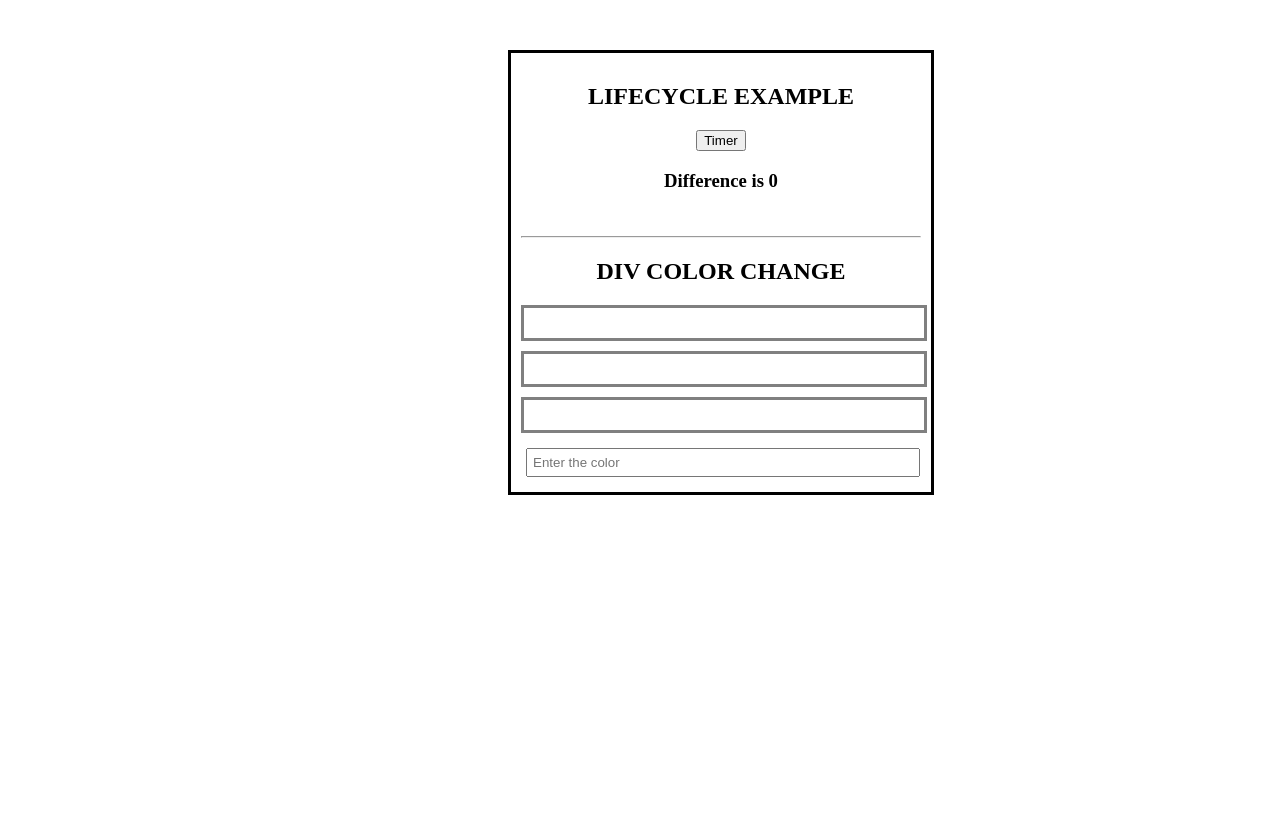
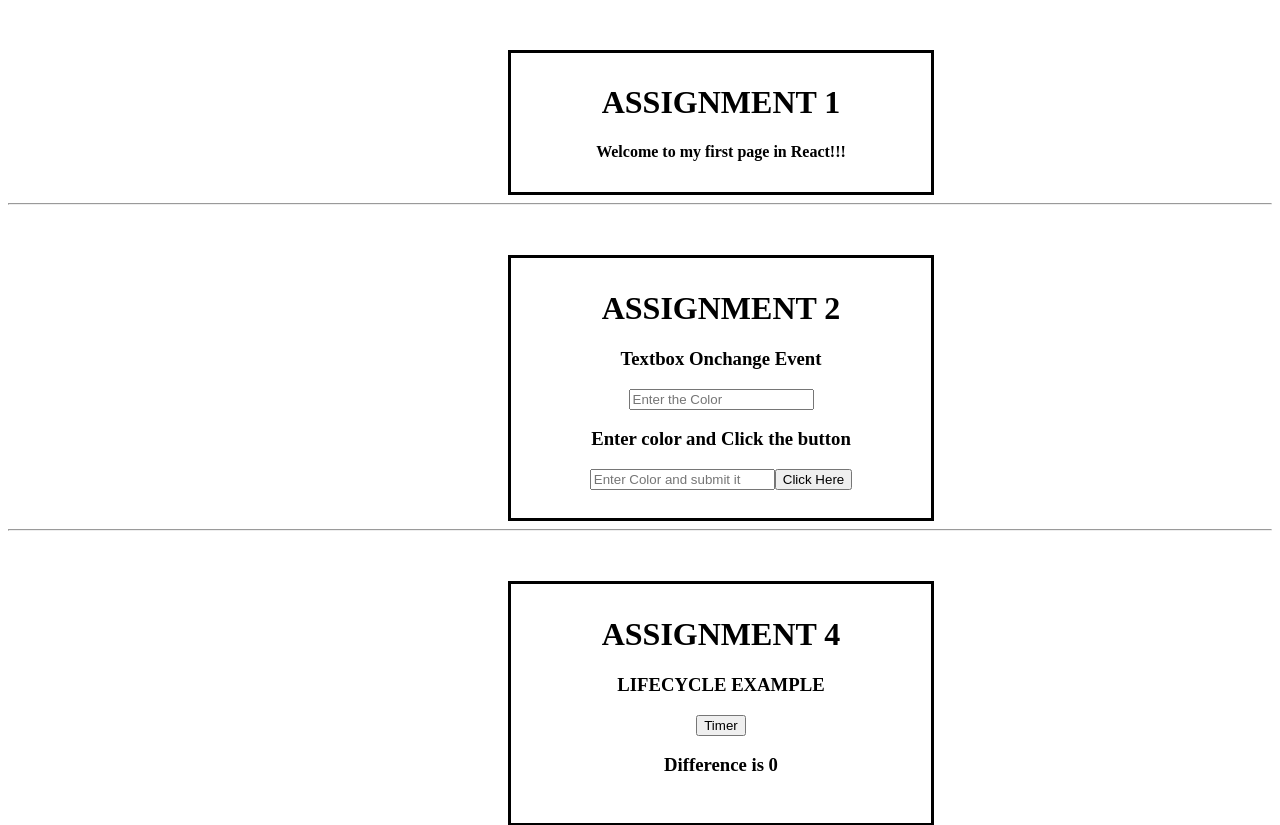
Before and after one commit to ramsankar2022/ReactCourse, a React (Create React App) app: page / in a window 1280 px wide. Shown: the top 825 px of the page. Before the commit the page ends 800 px from the top, so only its background shows below. Built offline with nearby package versions, Linux system fonts and the light colour scheme.

Commit message:
Some more changes

```diff
--- a/src/App.js
+++ b/src/App.js
@@ -1,24 +1,17 @@
-// import FirstPage from "./Components/Firstpage";
-// import StateVariables from "./Components/StateVariables";
+import FirstPage from "./Components/Firstpage";
+import StateVariables from "./Components/StateVariables";
 import ParentComponent from './Components/LifeCycle/ParentComponent'
 import ChangeDivColor from './Components/ChangeDivColor'
 
 function App() {
   return (
     <div
-      className="App"
-      style={{
-        marginLeft: 500,
-        marginTop: 50,
-        borderColor: "black",
-        borderStyle: "solid",
-        padding:10,
-        width:400,
-        textAlign:"left"
-      }}
+
     >
-      {/* <FirstPage />
-      <StateVariables /> */}
+      <FirstPage />
+      <hr />
+      <StateVariables />
+      <hr />
       <ParentComponent />
       <hr />
       <ChangeDivColor />
--- a/src/Components/ChangeDivColor.js
+++ b/src/Components/ChangeDivColor.js
@@ -10,8 +10,17 @@ export default class Timer extends React.Component {
 
   render() {
     return (
-      <div style={{ textAlign: "center" }}>
-        <h2>DIV COLOR CHANGE </h2>
+      <div style={{
+        marginLeft: 500,
+        marginTop: 50,
+        borderColor: "black",
+        borderStyle: "solid",
+        padding:10,
+        width:400,
+        textAlign:"center"
+      }}>
+        <h1>ASSIGNMENT 3</h1>
+        <h3>DIV COLOR CHANGE </h3>
         <div style={{ textAlign: "center" }}>
           <div
             id="div1"
--- a/src/Components/Firstpage.js
+++ b/src/Components/Firstpage.js
@@ -4,8 +4,17 @@ export default class FirstPage extends React.Component {
 
   render() {
     return (
-      <div >
-        <h1>Welcome to my first page </h1>
+      <div style={{
+        marginLeft: 500,
+        marginTop: 50,
+        borderColor: "black",
+        borderStyle: "solid",
+        padding:10,
+        width:400,
+        textAlign:"center"
+      }}>
+        <h1 >ASSIGNMENT 1 </h1>
+        <h4 >Welcome to my first page in React!!!</h4>
       </div>
     );
   }
--- a/src/Components/LifeCycle/ParentComponent.js
+++ b/src/Components/LifeCycle/ParentComponent.js
@@ -36,8 +36,17 @@ export default class ParentComponent extends Component {
 
   render() {
     return (
-      <div style={{ textAlign: "center" }}>
-        <h2>LIFECYCLE EXAMPLE</h2>
+      <div style={{
+        marginLeft: 500,
+        marginTop: 50,
+        borderColor: "black",
+        borderStyle: "solid",
+        padding:10,
+        width:400,
+        textAlign:"center"
+      }}>
+         <h1>ASSIGNMENT 4</h1>
+        <h3>LIFECYCLE EXAMPLE</h3>
         <button onClick={this.showComponent}> Timer</button>
         {this.state.isActive && (
           <p style={{ paddingTop: 0, marginTop: 0 }}>
--- a/src/Components/StateVariables.js
+++ b/src/Components/StateVariables.js
@@ -10,8 +10,17 @@ class StateVariables extends React.Component {
     let inpColor = "";
 
     return (
-      <>
-        <div>
+      <div style={{
+        marginLeft: 500,
+        marginTop: 50,
+        borderColor: "black",
+        borderStyle: "solid",
+        padding:10,
+        width:400,
+        textAlign:"center"
+      }}>
+        <div style={{ textAlign: "center" }}>
+          <h1>ASSIGNMENT 2 </h1>
           <h3>Textbox Onchange Event</h3>
           <div style={{ backgroundColor: this.state.color1, width: 400 }}>
             <input
@@ -22,9 +31,8 @@ class StateVariables extends React.Component {
             />
           </div>
         </div>
-        <br />
-        <hr />
-        <div>
+
+        <div style={{ textAlign: "center" }}>
           <h3>Enter color and Click the button </h3>
 
           <div style={{ backgroundColor: this.state.color2, width: 400 }}>
@@ -42,7 +50,8 @@ class StateVariables extends React.Component {
             </button>
           </div>
         </div>
-      </>
+        <br />
+      </div>
     );
   }
 }
```
